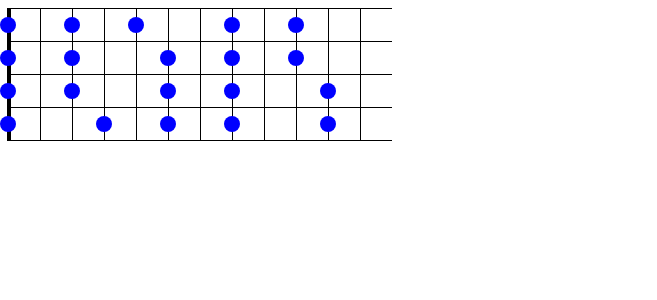
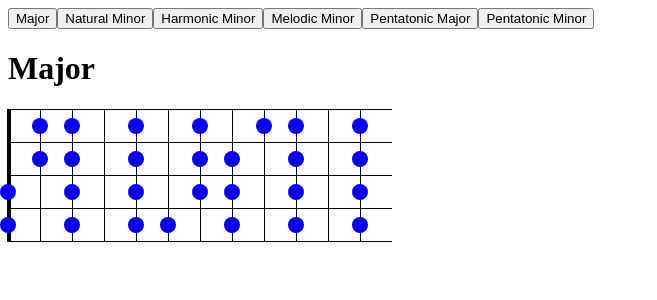
Before and after one commit to thibaudpriou/musicscales, a SvelteKit app: page / in a window 1280 px wide. Shown: the top 300 px of the page, without its empty margins (0-657 px from the left). Built offline with nearby package versions, Linux system fonts and the light colour scheme.

Commit message:
feat: scale type selection

```diff
--- a/src/lib/ScaleOverlay.svelte
+++ b/src/lib/ScaleOverlay.svelte
@@ -1,16 +1,10 @@
 <script lang="ts">
-	type Scale =
-		| 'major'
-		| 'natural-minor'
-		| 'harmonic-minor'
-		| 'melodic-minor'
-		| 'major-pentatonic'
-		| 'minor-pentatonic';
+	import type { Scale } from '../types';
 
 	export let offset: number = 0; // relative to E
 	export let scale: Scale = 'major';
 
-	const classes = `scale-overlay ${scale}`
+	$: classes = `scale-overlay ${scale}`;
 </script>
 
 <div class={classes}>
@@ -207,78 +201,78 @@
 	}
 
 	/* major pentatonic scale */
-	.major-pentatonic .note:nth-child(12n + 1) {
+	.pentatonic-major .note:nth-child(12n + 1) {
 		background-color: var(--full-color);
 	}
-	.major-pentatonic .note:nth-child(12n + 2) {
+	.pentatonic-major .note:nth-child(12n + 2) {
 		background-color: var(--empty-color);
 	}
-	.major-pentatonic .note:nth-child(12n + 3) {
+	.pentatonic-major .note:nth-child(12n + 3) {
 		background-color: var(--full-color);
 	}
-	.major-pentatonic .note:nth-child(12n + 4) {
+	.pentatonic-major .note:nth-child(12n + 4) {
 		background-color: var(--empty-color);
 	}
-	.major-pentatonic .note:nth-child(12n + 5) {
+	.pentatonic-major .note:nth-child(12n + 5) {
 		background-color: var(--full-color);
 	}
-	.major-pentatonic .note:nth-child(12n + 6) {
+	.pentatonic-major .note:nth-child(12n + 6) {
 		background-color: var(--empty-color);
 	}
-	.major-pentatonic .note:nth-child(12n + 7) {
+	.pentatonic-major .note:nth-child(12n + 7) {
 		background-color: var(--empty-color);
 	}
-	.major-pentatonic .note:nth-child(12n + 8) {
+	.pentatonic-major .note:nth-child(12n + 8) {
 		background-color: var(--full-color);
 	}
-	.major-pentatonic .note:nth-child(12n + 9) {
+	.pentatonic-major .note:nth-child(12n + 9) {
 		background-color: var(--empty-color);
 	}
-	.major-pentatonic .note:nth-child(12n + 10) {
+	.pentatonic-major .note:nth-child(12n + 10) {
 		background-color: var(--full-color);
 	}
-	.major-pentatonic .note:nth-child(12n + 11) {
+	.pentatonic-major .note:nth-child(12n + 11) {
 		background-color: var(--empty-color);
 	}
-	.major-pentatonic .note:nth-child(12n + 12) {
+	.pentatonic-major .note:nth-child(12n + 12) {
 		background-color: var(--empty-color);
 	}
 
 	/* minor pentatonic scale */
-	.minor-pentatonic .note:nth-child(12n + 1) {
+	.pentatonic-minor .note:nth-child(12n + 1) {
 		background-color: var(--full-color);
 	}
-	.minor-pentatonic .note:nth-child(12n + 2) {
+	.pentatonic-minor .note:nth-child(12n + 2) {
 		background-color: var(--empty-color);
 	}
-	.minor-pentatonic .note:nth-child(12n + 3) {
+	.pentatonic-minor .note:nth-child(12n + 3) {
 		background-color: var(--empty-color);
 	}
-	.minor-pentatonic .note:nth-child(12n + 4) {
+	.pentatonic-minor .note:nth-child(12n + 4) {
 		background-color: var(--full-color);
 	}
-	.minor-pentatonic .note:nth-child(12n + 5) {
+	.pentatonic-minor .note:nth-child(12n + 5) {
 		background-color: var(--empty-color);
 	}
-	.minor-pentatonic .note:nth-child(12n + 6) {
+	.pentatonic-minor .note:nth-child(12n + 6) {
 		background-color: var(--full-color);
 	}
-	.minor-pentatonic .note:nth-child(12n + 7) {
+	.pentatonic-minor .note:nth-child(12n + 7) {
 		background-color: var(--empty-color);
 	}
-	.minor-pentatonic .note:nth-child(12n + 8) {
+	.pentatonic-minor .note:nth-child(12n + 8) {
 		background-color: var(--full-color);
 	}
-	.minor-pentatonic .note:nth-child(12n + 9) {
+	.pentatonic-minor .note:nth-child(12n + 9) {
 		background-color: var(--empty-color);
 	}
-	.minor-pentatonic .note:nth-child(12n + 10) {
+	.pentatonic-minor .note:nth-child(12n + 10) {
 		background-color: var(--empty-color);
 	}
-	.minor-pentatonic .note:nth-child(12n + 11) {
+	.pentatonic-minor .note:nth-child(12n + 11) {
 		background-color: var(--full-color);
 	}
-	.minor-pentatonic .note:nth-child(12n + 12) {
+	.pentatonic-minor .note:nth-child(12n + 12) {
 		background-color: var(--empty-color);
 	}
 </style>
--- a/src/lib/Strings.svelte
+++ b/src/lib/Strings.svelte
@@ -1,8 +1,10 @@
-<script>
+<script lang="ts">
 	import ScaleOverlay from '$lib/ScaleOverlay.svelte';
 	import Frets from '$lib/Frets.svelte';
+	import type { Scale } from '../types';
 
 	export let scaleOffset = 0; // relative to E
+	export let scale: Scale = 'major';
 
 	const strings = [
 		{ name: 'G', offset: 15 },
@@ -17,7 +19,7 @@
 		<div class="string" data-name={string.name}>
 			<Frets />
 			<span class="scale">
-				<ScaleOverlay scale="minor-pentatonic" offset={string.offset + scaleOffset} />
+				<ScaleOverlay {scale} offset={string.offset + scaleOffset} />
 			</span>
 		</div>
 	{/each}
--- a/src/routes/+page.svelte
+++ b/src/routes/+page.svelte
@@ -1,5 +1,35 @@
-<script>
+<script lang="ts">
 	import Strings from '$lib/Strings.svelte';
+	import type { Scale } from '../types';
+
+	interface ScaleInfo {
+		name: string;
+		value: Scale;
+	}
+
+	const scales: ScaleInfo[] = [
+		{ name: 'Major', value: 'major' },
+		{ name: 'Natural Minor', value: 'natural-minor' },
+		{ name: 'Harmonic Minor', value: 'harmonic-minor' },
+		{ name: 'Melodic Minor', value: 'melodic-minor' },
+		{ name: 'Pentatonic Major', value: 'pentatonic-major' },
+		{ name: 'Pentatonic Minor', value: 'pentatonic-minor' }
+	];
+
+	let selectedScale: ScaleInfo = scales[0];
+
+	function selectedScaleCallback(value: ScaleInfo) {
+		return () => {
+			selectedScale = value;
+		};
+	}
 </script>
 
-<Strings />
+{#each scales as scale}
+	<button on:click={selectedScaleCallback(scale)}>{scale.name}</button>
+{/each}
+
+<h1>
+	{selectedScale.name}
+</h1>
+<Strings scale={selectedScale.value} />
--- /dev/null
+++ b/src/types.ts
@@ -0,0 +1,7 @@
+export type Scale =
+	| 'major'
+	| 'natural-minor'
+	| 'harmonic-minor'
+	| 'melodic-minor'
+	| 'pentatonic-major'
+	| 'pentatonic-minor';
```
